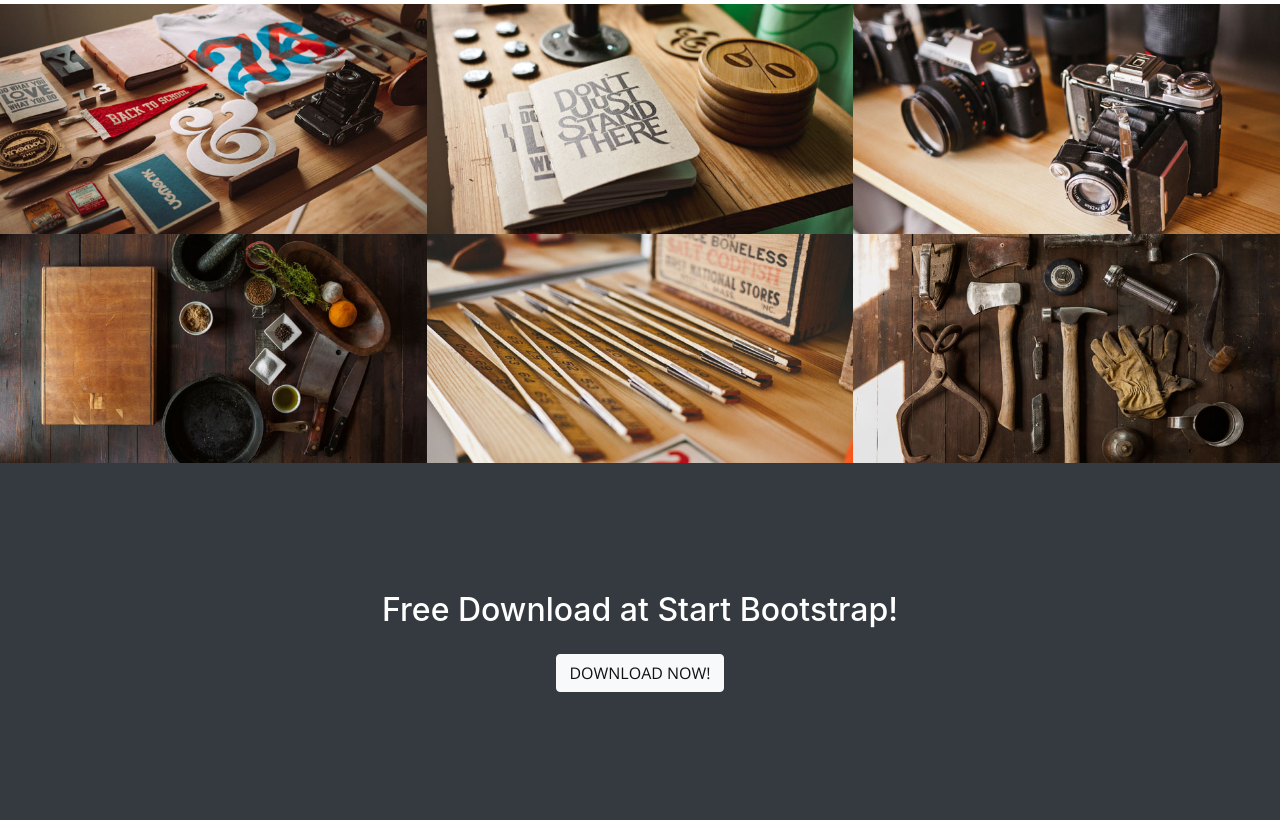
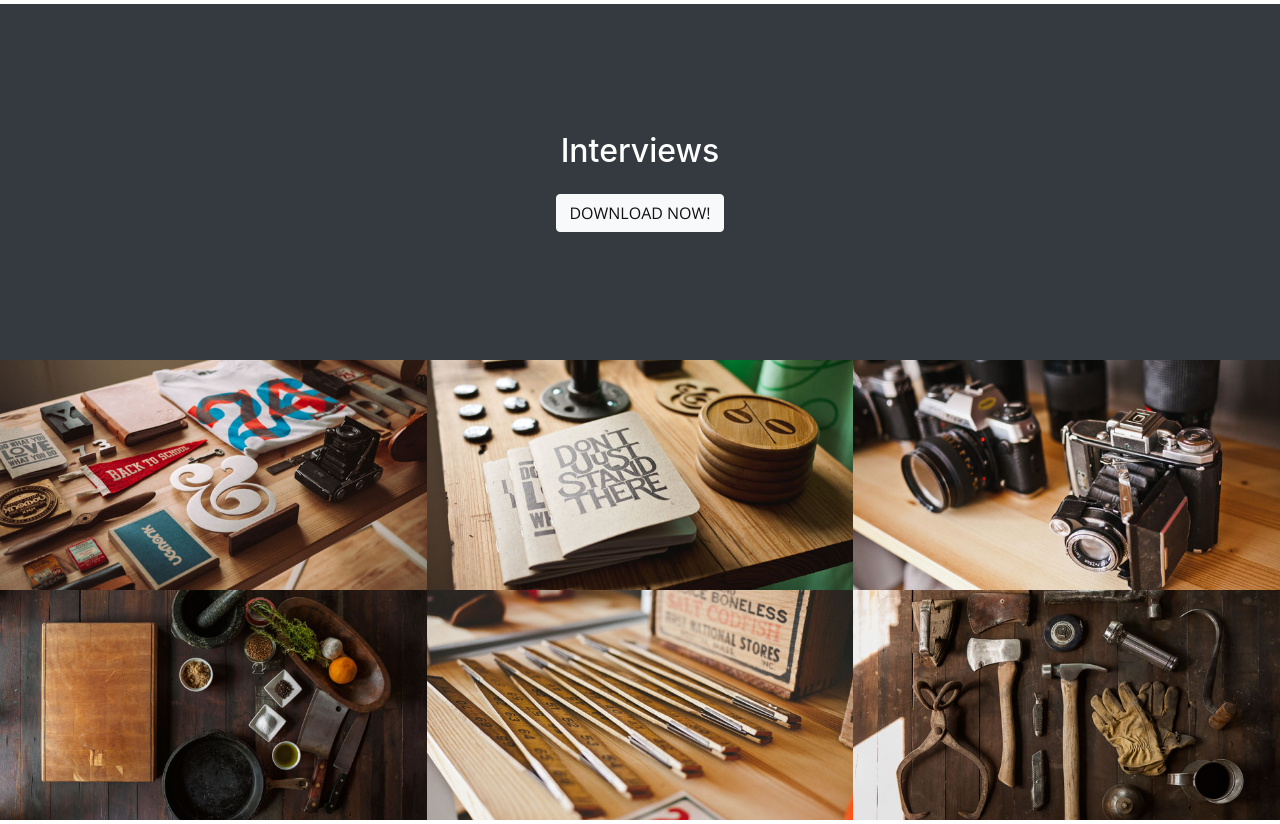
Before and after one commit to hmc-cs-tstannard/mini_ethnography, a website with bundled scripts: page index.html in a window 1280 px wide. Shown: the part 2212-3036 px from the top of the page. Built offline with nearby package versions, Linux system fonts and the light colour scheme.

Commit message:
swtich sections

```diff
--- a/index.html
+++ b/index.html
@@ -153,7 +153,16 @@
         </div>
       </div>
     </section>
-    <section class="p-0" id="portfolio">
+
+
+    <section id="portfolio" class="bg-dark text-white">
+      <div class="container text-center">
+        <h2 class="mb-4">Interviews</h2>
+        <a class="btn btn-light btn-xl sr-button" href="http://startbootstrap.com/template-overviews/creative/">Download Now!</a>
+      </div>
+    </section>
+
+    <section class="p-0" >
       <div class="container-fluid p-0">
         <div class="row no-gutters popup-gallery">
           <div class="col-lg-4 col-sm-6">
@@ -250,12 +259,6 @@
       </div>
     </section>
 
-    <section class="bg-dark text-white">
-      <div class="container text-center">
-        <h2 class="mb-4">Free Download at Start Bootstrap!</h2>
-        <a class="btn btn-light btn-xl sr-button" href="http://startbootstrap.com/template-overviews/creative/">Download Now!</a>
-      </div>
-    </section>
 
     <section id="contact">
       <div class="container">
```
